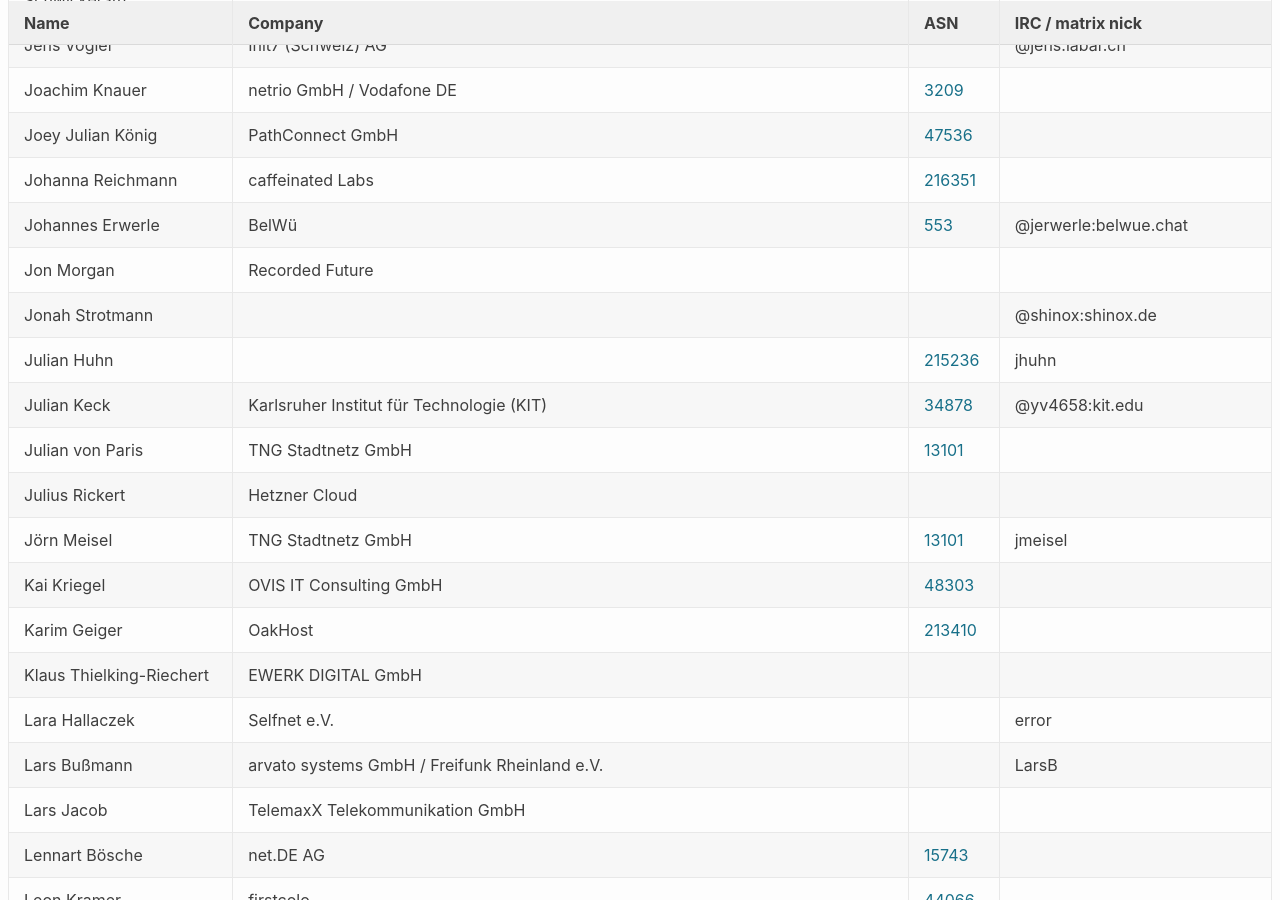
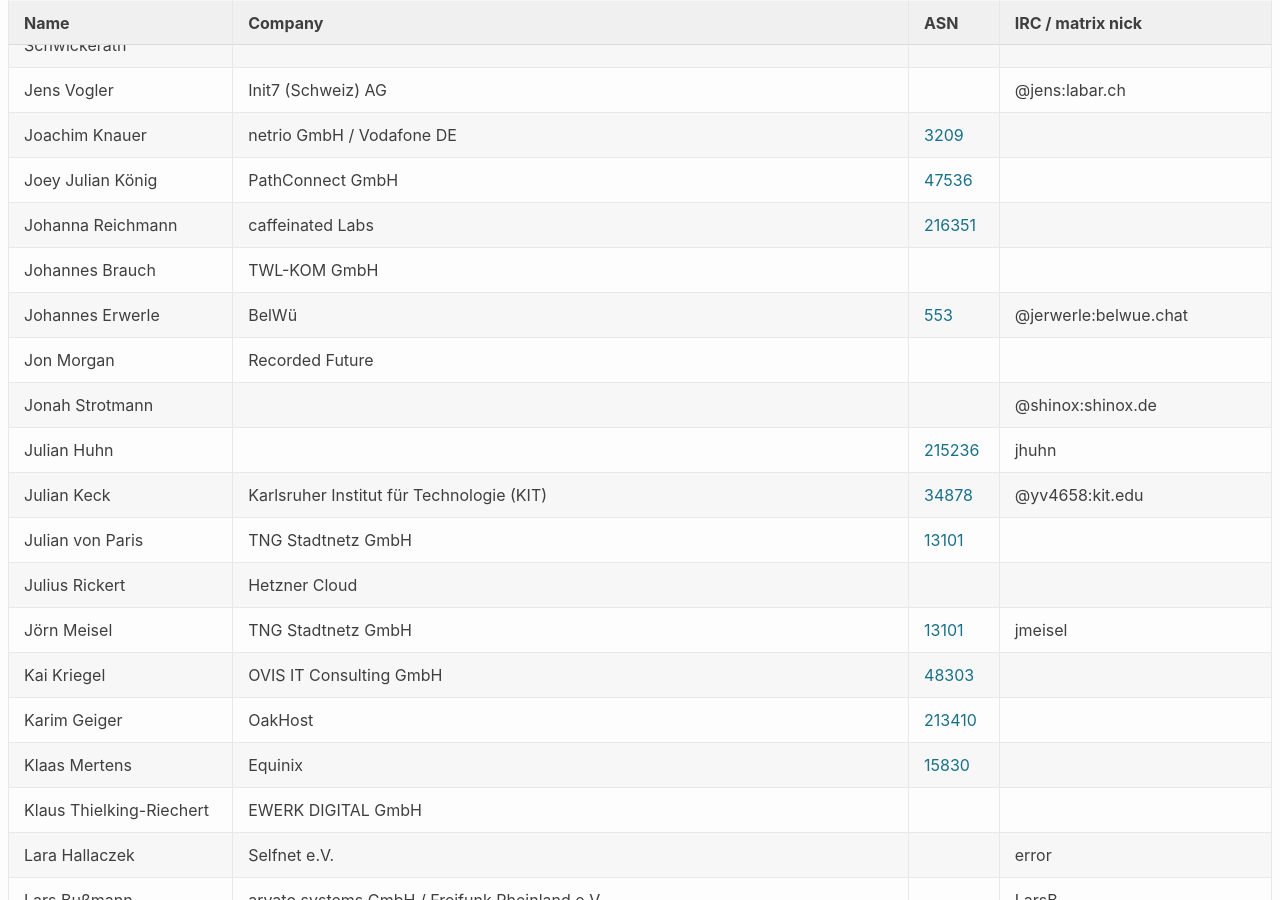
Before and after one commit to denog/pretix-attendeelist, a Jekyll site: the page built from denog17/index.markdown, in a window 1280 px wide and 900 px high, scrolled down 3373 px. Built offline with Jekyll 4.4.1, drawn with Linux system fonts in a browser that asks for light colours; some of the changed text lies outside the part shown.

Commit message:
Latest data: Wed Jul  2 08:11:56 UTC 2025

```diff
--- a/_data/attendees_denog17_onsite.json
+++ b/_data/attendees_denog17_onsite.json
@@ -212,6 +212,12 @@
   {
     "name": "Dirk Steingaesser",
     "company": "SVA System Vertrieb Alexander GmBH",
+    "irc": null,
+    "asn": null
+  },
+  {
+    "name": "Dittmar Schäpke",
+    "company": "TWL-KOM GmbH",
     "irc": null,
     "asn": null
   },
@@ -450,6 +456,12 @@
     "asn": "216351"
   },
   {
+    "name": "Johannes Brauch",
+    "company": "TWL-KOM GmbH",
+    "irc": null,
+    "asn": null
+  },
+  {
     "name": "Johannes Erwerle",
     "company": "BelWü",
     "irc": "@jerwerle:belwue.chat",
@@ -508,6 +520,12 @@
     "company": "OakHost",
     "irc": null,
     "asn": "213410"
+  },
+  {
+    "name": "Klaas Mertens",
+    "company": "Equinix",
+    "irc": null,
+    "asn": "15830"
   },
   {
     "name": "Klaus Thielking-Riechert",
```
